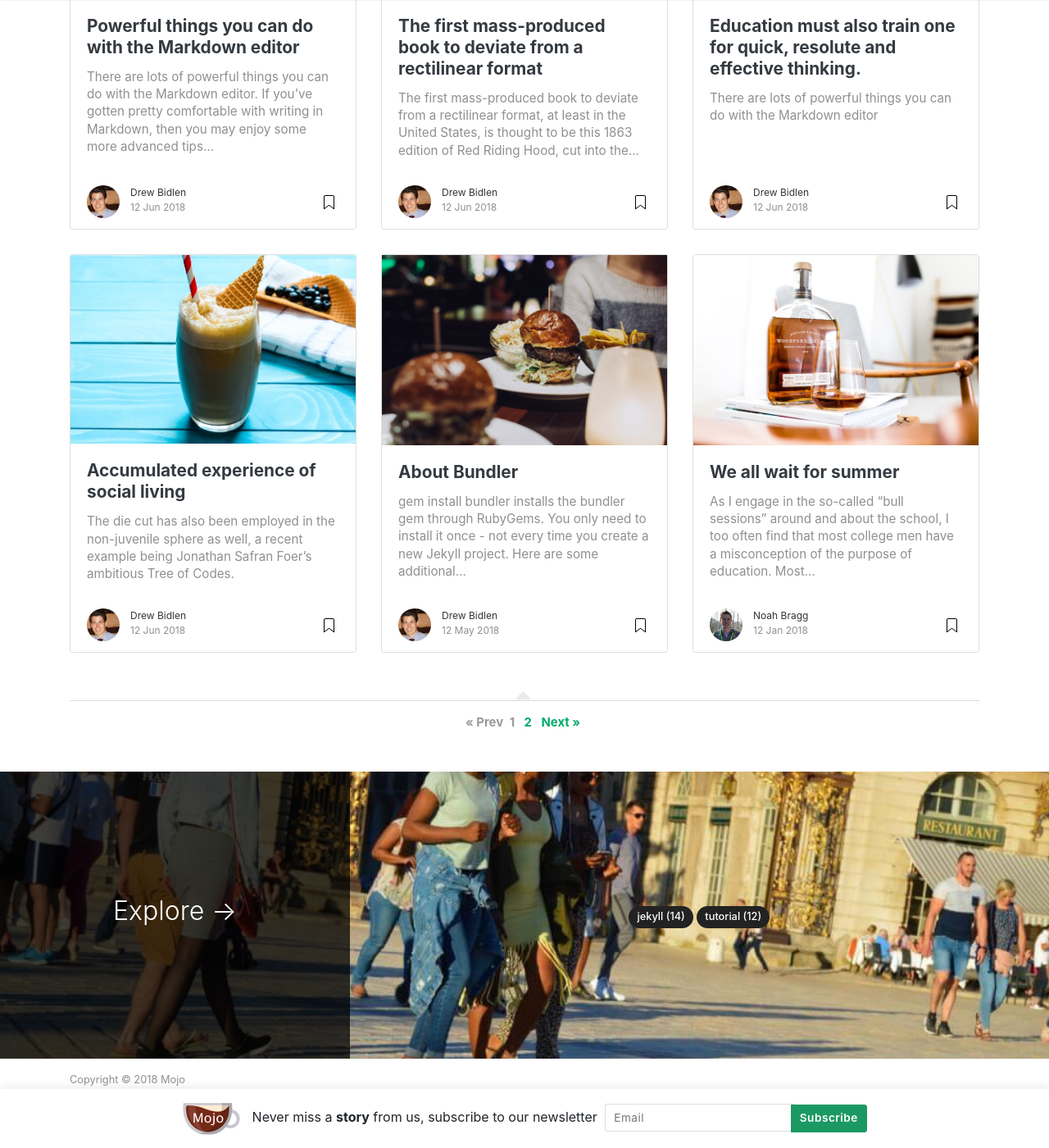
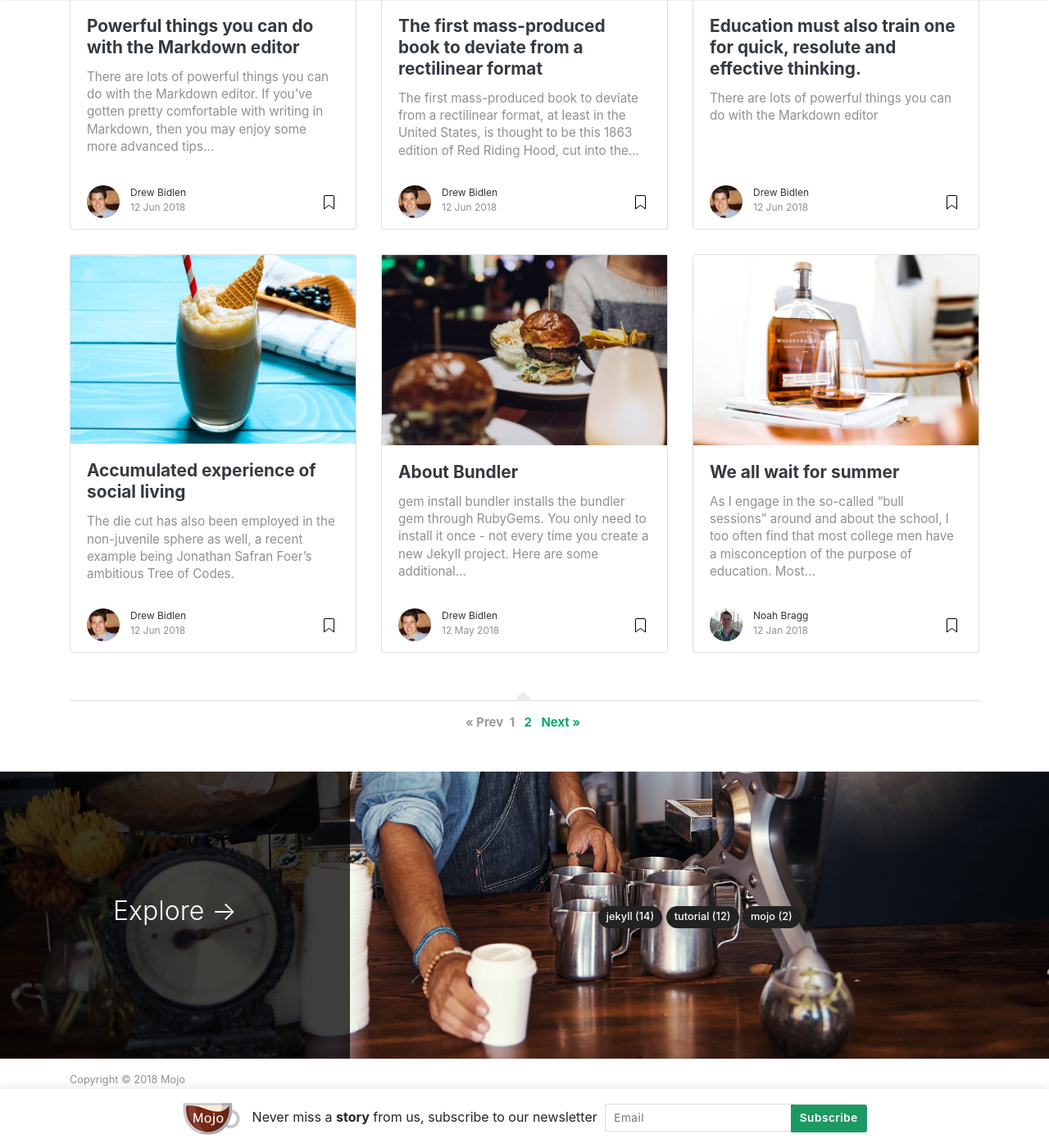
Before and after one commit to normdoow/normdoow.github.io, a Jekyll site: the page built from index.html, in a window 1280 px wide and 1400 px high, scrolled down 941 px. Shown: the whole window at 82% size. Built offline with Jekyll 4.4.1, drawn with Linux system fonts in a browser that asks for light colours; nearby versions of some CDN libraries; the list of posts is cut into pages by our own code; comment, search, counter and statistics services are not loaded.

Commit message:
changed bottom image, fixed logo on certain pages

```diff
--- a/_layouts/default.html
+++ b/_layouts/default.html
@@ -46,7 +46,7 @@
 
     <!-- Begin Logo -->
     <a class="navbar-brand" href="https://mojocoffee.io">
-        <img src="{{site.logo}}" alt="{{ site.name }}">
+        <img src="{{ site.baseurl }}/{{site.logo}}" alt="{{ site.name }}">
     </a>
     <!-- End Logo -->
 
--- a/assets/css/screen.css
+++ b/assets/css/screen.css
@@ -591,7 +591,7 @@ License: https://www.wowthemes.net/freebies-license/
          padding:0;
          height:350px;
          border-radius:0;
-         background-image: url(../images/jumbotron.jpg);
+         background-image: url(../images/coffee_guy.jpg);
          background-size:cover;
     }
      .jumbotron.fortags .col-md-4 {
@@ -606,7 +606,7 @@ License: https://www.wowthemes.net/freebies-license/
          margin-top: 3rem;
          padding:0;
          border-radius:0;
-         background-image: url(../images/jumbotron.jpg);
+         background-image: url(../images/coffee_guy.jpg);
          background-size:cover;
 }
  .jumbotron.fortags a {
```
Also changed, not shown: _posts/2018-01-12-is-intelligence-enough.md (+1 -1 lines), _posts/2018-01-12-press-and-education.md (+1 -1 lines), assets/images/coffee_guy.jpg (added).
